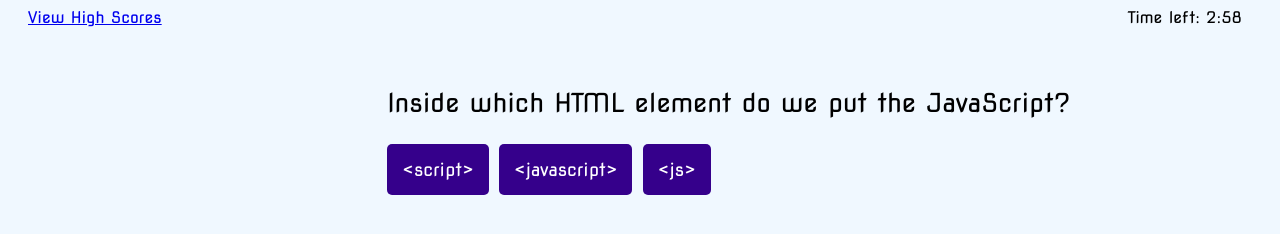
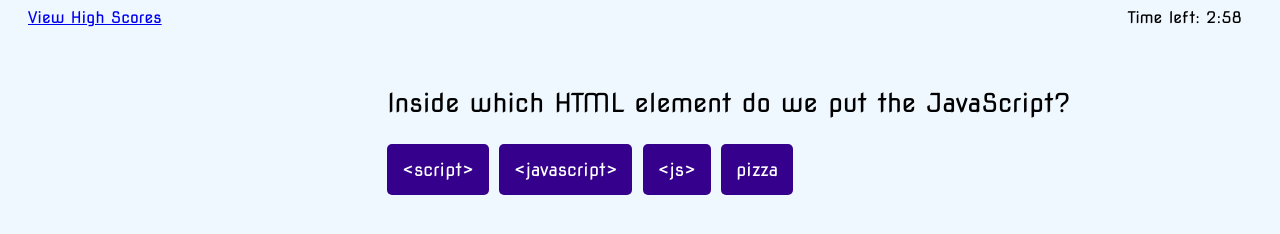
Before and after one commit to KyleAxley/coding-quiz, a plain HTML site: page index.html in a window 1280 px wide. Both pictures are taken after a click on the button "Start Quiz". Drawn offline with Linux system fonts and the light colour scheme.

Commit message:
questions added/bug fixed

```diff
--- a/js/script.js
+++ b/assets/css/js/script.js
@@ -5,7 +5,8 @@ var questions = [
     answers: {
      a: "<script>",
      b: "<javascript>",
-     c: "<js>"
+     c: "<js>",
+     d: "pizza"
     },
      correctAnswer: "a"
     },
@@ -14,7 +15,8 @@ var questions = [
         answers: {
         a: "function:myFunction()",
         b: "function = myFunction()",
-        c: "function myFunction()"
+        c: "function myFunction()",
+        d: "pizza"
         },
         correctAnswer: "c"
 
@@ -24,7 +26,8 @@ var questions = [
         answers: {
         a: "myFunction()",
         b: "call myFunction()",
-        c: "call function myFunction()"
+        c: "call function myFunction()",
+        d: "pizza"
         },
         correctAnswer: "a"
     },
@@ -33,7 +36,8 @@ var questions = [
         answers: {
         a: "'This is a comment",
         b: "//This is a comment",
-        c: "<!--This is a comment-->"
+        c: "<!--This is a comment-->",
+        d: "pizza"
         },
         correctAnswer: "b"
     },
@@ -42,7 +46,8 @@ var questions = [
         answers: {
         a: "var colors = 'red', 'green', 'blue'",
         b: "var colors = 1 = ('red'), 2 = ('green'), 3 = ('blue')",
-        c: "var colors = ['red', 'green', 'blue']"
+        c: "var colors = ['red', 'green', 'blue']",
+        d: "pizza"
         },
         correctAnswer: "c"
     },
@@ -51,7 +56,8 @@ var questions = [
         answers: {
         a: "round(7.25)",
         b: "Math.round(7.25)",
-        c: "Math.rnd(7.25)"
+        c: "Math.rnd(7.25)",
+        d: "pizza"
         },
         correctAnswer: "b"
     },
@@ -60,7 +66,8 @@ var questions = [
         answers: {
         a: "onclick",
         b: "onchange",
-        c: "onmouseclick"
+        c: "onmouseclick",
+        d: "pizza"
         },
         correctAnswer: "a"
     },
@@ -69,7 +76,8 @@ var questions = [
         answers: {
         a: "v carName;",
         b: "variable carName;",
-        c: "var carName;"
+        c: "var carName;",
+        d: "pizza"
         },
         correctAnswer: "c"
     }
@@ -131,11 +139,13 @@ function showQuestion(index) {
         var answer1 = document.getElementById('answer1')
         var answer2 = document.getElementById('answer2')
         var answer3 = document.getElementById('answer3')
+        var answer4 = document.getElementById('answer4')
 
         question.textContent = questions[index].question
         answer1.textContent = questions[index].answers.a
         answer2.textContent = questions[index].answers.b
         answer3.textContent = questions[index].answers.c
+        answer4.textContent = questions[index].answers.d
     }
 }
 
--- a/index.html
+++ b/index.html
@@ -4,7 +4,7 @@
     <meta charset="UTF-8">
     <meta http-equiv="X-UA-Compatible" content="IE=edge">
     <meta name="viewport" content="width=device-width, initial-scale=1.0">
-    <link rel="stylesheet" href="css/style.css">
+    <link rel="stylesheet" href="./assets/css/style.css">
     <title>Code-Quiz</title>
 </head>
 <body>
@@ -15,7 +15,7 @@
     <div class="content" id="content">
         <div id="start">
             <h2>Coding Quiz</h2>
-            <p>Test your JavaScript knowledge with these 8 questions on Javascript fundamentals.</p>
+            <p>Welcome to the test to rule all other tests...it's dangerous to go alone, take this! wrong answers will cost you!</p>
             <button class="btn" id="start-btn">Start Quiz</button>
         </div>
         <div id="quiz" class="hidden">
@@ -23,6 +23,7 @@
             <button class="btn" id="answer1" onclick="submitAnswer(this)"></button>
             <button class="btn" id="answer2" onclick="submitAnswer(this)"></button>
             <button class="btn" id="answer3" onclick="submitAnswer(this)"></button>
+            <button class="btn" id="answer4" onclick="submitAnswer(this)"></button>
         </div>
         <div id="results" class="hidden">
             <p id="resultsText"></p>
@@ -46,5 +47,5 @@
     </div>
 
 
-    <script src="js/script.js"></script>
+    <script src="./assets/css/js/script.js"></script>
 </body>
```
Also changed, not shown: assets/css/style.css (line endings or trailing spaces).
